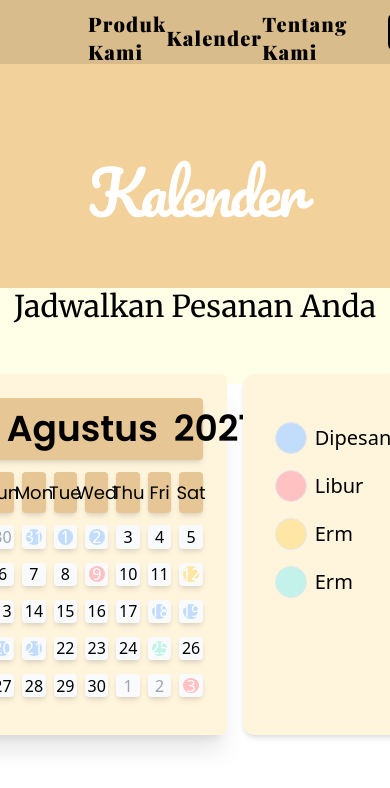
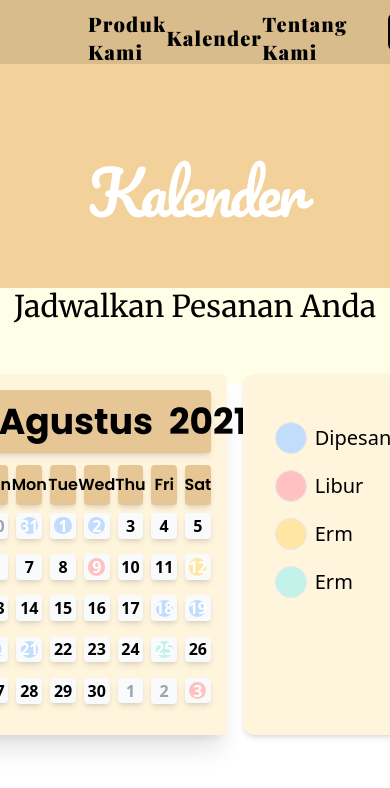
Before and after one commit to Kons-Software-House/kuenyawz-frontend, a React (Vite) app: page /kalender in a window 390 px wide. Shown: the top 788 px of the page. Built offline with nearby package versions, Linux system fonts and the light colour scheme; a web font is replaced by a local one; what @designbycode/tailwindcss-text-shadow would draw is missing.

Commit message:
chore: improved readability

```diff
--- a/src/components/views/CalendarView/Calendar.tsx
+++ b/src/components/views/CalendarView/Calendar.tsx
@@ -1,9 +1,9 @@
 export default function Calendar() {
   return (
     <>
-      <div className={`aspect-[18/17] grid grid-cols-7 gap-x-2 bg-secondary-500 p-6 shadow-xl rounded-md w-2/3 max-w-[46rem]`} >
+      <div className={`aspect-[18/17] grid grid-cols-7 gap-x-2 bg-secondary-500 p-4 lg:p-6 shadow-xl rounded-md w-2/3 max-w-[46rem]`} >
         <YearMonth year={2021} month={8} />
-        <div className="grid grid-cols-7 col-span-7 gap-x-2 mb-3">
+        <div className="grid grid-cols-7 col-span-7 gap-x-2 mb-2 lg:mb-3">
           <WeekDay day="Sun" />
           <WeekDay day="Mon" />
           <WeekDay day="Tue" />
@@ -78,10 +78,10 @@ function YearMonth(
   return (
     <div className="col-span-7 bg-secondary-100 flex justify-between px-4 py-1 rounded shadow-md mb-3">
       <div className="flex justify-between items-center gap-4">
-        <div className="text-4xl font-clear font-semibold rounded">
+        <div className="text-4xl font-clear font-bold rounded">
           {months[month - 1]}
         </div>
-        <div className="text-4xl font-clear font-semibold">
+        <div className="text-4xl font-clear font-bold">
           {year}
         </div>
       </div>
@@ -105,7 +105,7 @@ function WeekDay(
   { day }: WeekDayProps
 ) {
   return (
-    <div className="bg-secondary-100 flex flex-col items-center justify-center font-clear text-lg rounded shadow-md">
+    <div className="bg-secondary-100 flex flex-col items-center justify-center font-clear text-md lg:text-xl rounded shadow-md font-semibold">
       {day}
     </div>
   )
@@ -131,7 +131,7 @@ function Date(
 
   return (
     <div className={(thisMonth ? '' : 'text-gray-400') + " bg-gray-50 hover:brightness-[102%] flex flex-col items-center justify-center aspect-[1/1] rounded shadow-md transition ease-in-out duration-150"}>
-      <p className={(eventType ? availability[eventType] : '') + " " + (eventType ? 'text-white' : '') + ' h-2/3 w-2/3 aspect-[1/1] rounded-full flex justify-center items-center'} >
+      <p className={(eventType ? availability[eventType] : '') + " " + (eventType ? 'text-white' : '') + ' h-2/3 w-2/3 aspect-[1/1] rounded-full flex justify-center items-center font-semibold text-md lg:text-xl'} >
         {date}
       </p>
     </div >
```
